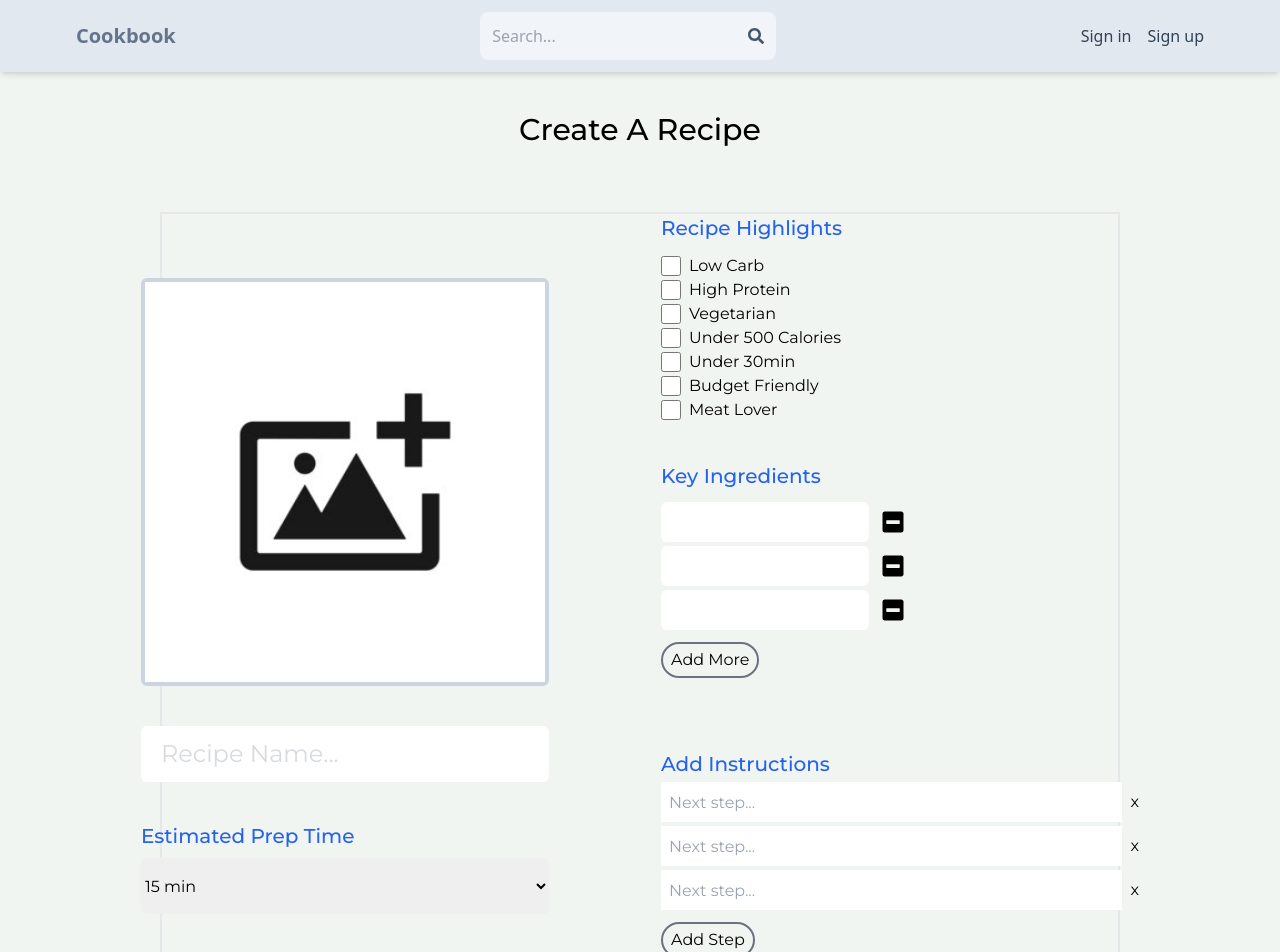
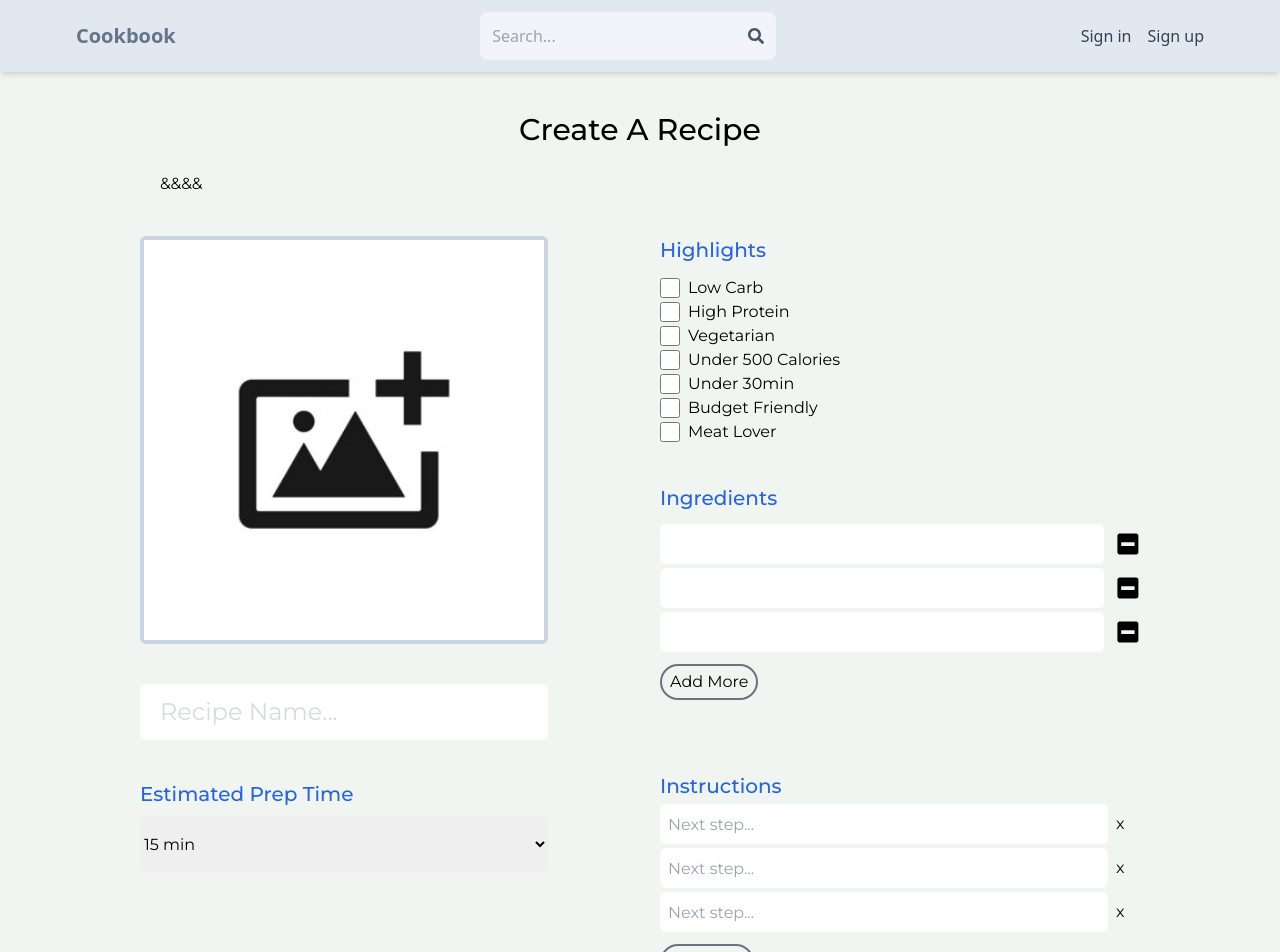
Before and after one commit to lz170212/Cookbook, a React (Vite) app in the folder client/: page /create-recipe in a window 1280 px wide. Shown: the top 952 px of the page. Built offline with nearby package versions, Linux system fonts and the light colour scheme.

Commit message:
able to add and delete ingredients

```diff
--- a/client/src/pages/CreateRecipe.jsx
+++ b/client/src/pages/CreateRecipe.jsx
@@ -64,7 +64,13 @@ const CreateRecipePage = (req, res, next) => {
     }
 
     const handleIngredientChange = (e, i) => {
-        console.log(e.target.value, i)
+        ingredients[i] = e.target.value
+        setRecipe({ ...recipe, ingredients})
+    }
+
+    const handleIngredientDelete = (i) => {
+        ingredients.splice(i, 1)
+        setRecipe({...recipe, ingredients})
     }
 
 
@@ -72,8 +78,10 @@ const CreateRecipePage = (req, res, next) => {
         <main className='font-montserrat max-w-[95vw] flex flex-col mx-auto  py-4 px-[5vw] md:px-[7vw] lg:px-[10vw]'>
             <h1 className="font-medium text-3xl text-center my-6">Create A Recipe</h1>
 
-            <form className="flex gap-16 lg:gap-28 mt-10 border-2 justify-center items-center">
-                <div className="flex flex-col gap-10">
+            <h1>{recipe.ingredients.join('&&')}</h1>
+
+            <form className="flex max-md:flex-col gap-16 lg:gap-28 mt-10 justify-center">
+                <div className="flex flex-col gap-10 ">
                     <label htmlFor="uploadBanner" className="border-4 border-slate-300 rounded-md flex justify-center items-center">
                         <img src={image ? image : DefaultUploadImg} className='min-w-[400px] aspect-square'/>
                         <input
@@ -106,7 +114,7 @@ const CreateRecipePage = (req, res, next) => {
 
                 <div className="min-w-[50%] flex flex-col gap-10">
                     <div>
-                        <p className='text-xl font-medium text-blue-600'>Recipe Highlights</p>
+                        <p className='text-xl font-medium text-blue-600'>Highlights</p>
                         <div className='mt-3'>
                             {
                                 highlightOptions.map((item, i) => {
@@ -122,21 +130,23 @@ const CreateRecipePage = (req, res, next) => {
                     </div>
 
                     <div>
-                        <p className='text-xl font-medium text-blue-600'>Key Ingredients</p>
+                        <p className='text-xl font-medium text-blue-600'>Ingredients</p>
 
                         <div className='my-3'>
-
                             {
                                 ingredients.map((item, i) => {
                                     return (
                                         <div key={i} className='flex items-center gap-3 my-1'>
                                             <input
                                                 type="text"
-                                                className='h-10 rounded-md px-2'
-                                                // value={item}
-                                                onChange={(e, i) => {handleIngredientChange(e, i)}}
+                                                className='h-10 w-[40vw] lg:w-[35vw] rounded-md px-2'
+                                                value={item}
+                                                onChange={(e) => {handleIngredientChange(e, i)}}
                                             />
-                                            <FaMinusSquare  className='cursor-pointer rounded-md text-2xl hover:text-red-500'/>
+                                            <FaMinusSquare
+                                                className='cursor-pointer rounded-md text-2xl hover:text-red-500'
+                                                onClick={() => {handleIngredientDelete(i)}}
+                                            />
                                         </div>
                                     )
                                 })
@@ -152,14 +162,14 @@ const CreateRecipePage = (req, res, next) => {
                     </div>
 
                     <div className='my-3'>
-                        <p className='text-xl font-medium text-blue-600'>Add Instructions</p>
+                        <p className='text-xl font-medium text-blue-600'>Instructions</p>
 
                         {
                             instructions.map((item, i) => {
                                 return (
                                     <div key={i}>
-                                        <div className='my-1 flex gap-2 justify-center items-center'>
-                                            <input type="text" className='h-10 w-full lg:w-[650px] px-2' placeholder='Next step...'/>
+                                        <div className='my-1 flex gap-2 items-center'>
+                                            <input type="text" className='h-10 w-[40vw] lg:w-[35vw] rounded-md px-2' placeholder='Next step...'/>
                                             <span className='cursor-pointer' onClick={() => {handleRemoveRow('instructions', i)}}>x</span>
                                         </div>
                                     </div>
```
